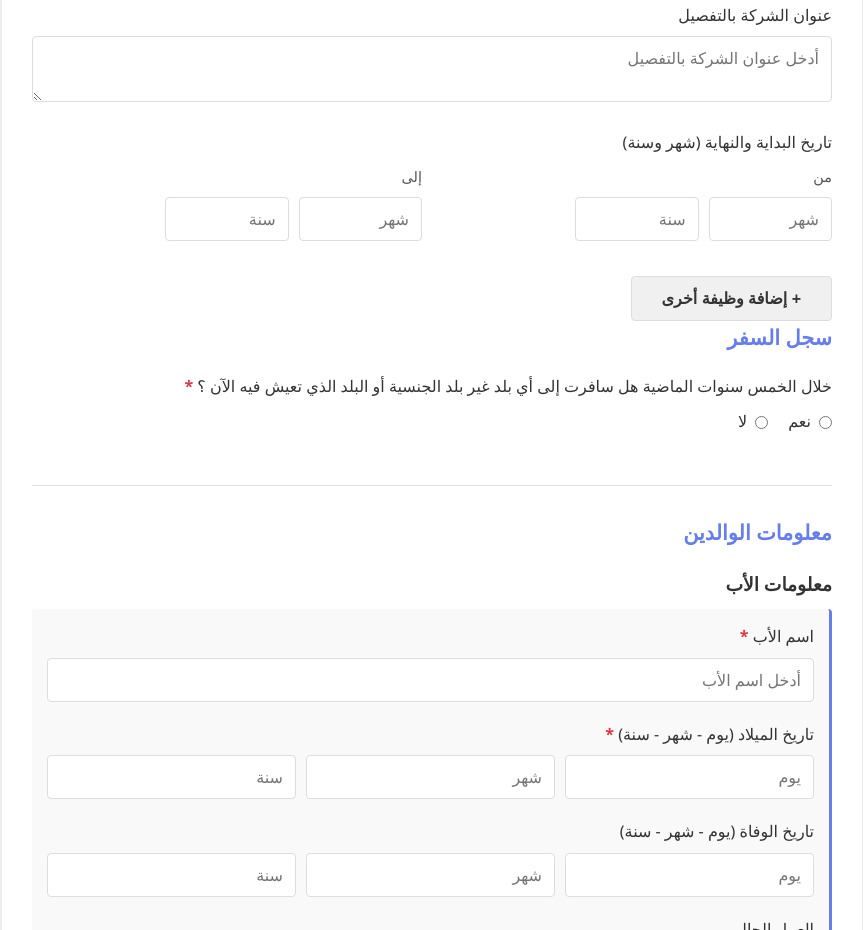
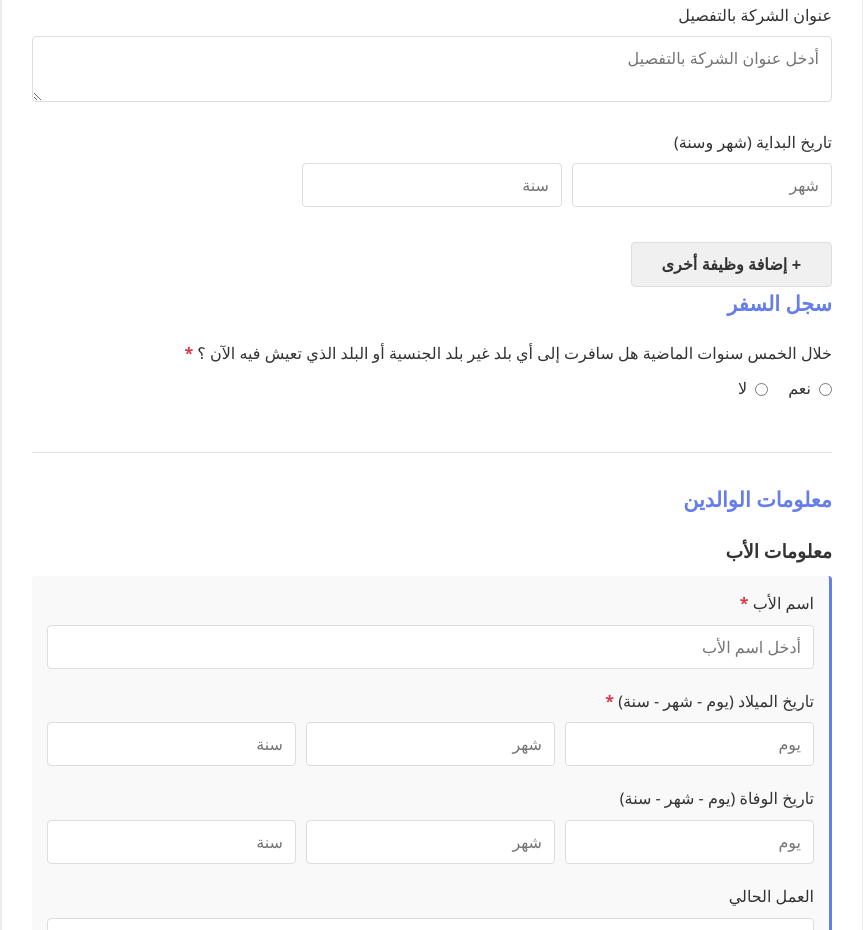
Before and after one commit to nayernfs-ui/Canada-Tourism-Visa, a website: page index.html in a window 1280 px wide. Shown: the part 2272-3202 px from the top of the page, without its empty margins (208-1071 px from the left). Drawn offline with Linux system fonts and the light colour scheme.

Commit message:
Remove end date from first job, keep start date only

```diff
--- a/index.html
+++ b/index.html
@@ -407,10 +407,7 @@
               </div>
 
               <div class="question-group">
-                <label>تاريخ البداية والنهاية (شهر وسنة)</label>
-                <div class="date-range-row">
-                  <div>
-                    <label class="sub-label">من</label>
+                <label>تاريخ البداية (شهر وسنة)</label>
                 <div class="date-row-small">
                   <input
                     type="number"
@@ -425,26 +422,6 @@
                     placeholder="سنة"
                     min="1900"
                   />
-                    </div>
-                  </div>
-                  <div>
-                    <label class="sub-label">إلى</label>
-                    <div class="date-row-small">
-                      <input
-                        type="number"
-                        name="Work_End_Month_1"
-                        placeholder="شهر"
-                        min="1"
-                        max="12"
-                      />
-                      <input
-                        type="number"
-                        name="Work_End_Year_1"
-                        placeholder="سنة"
-                        min="1900"
-                      />
-                    </div>
-                  </div>
                 </div>
               </div>
             </div>
```
Lines whose indentation alone changed are shown as unchanged.
